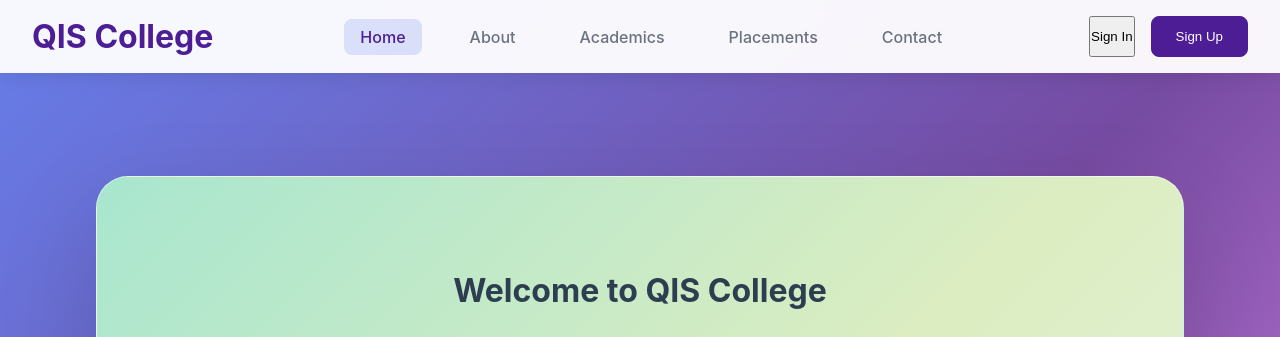
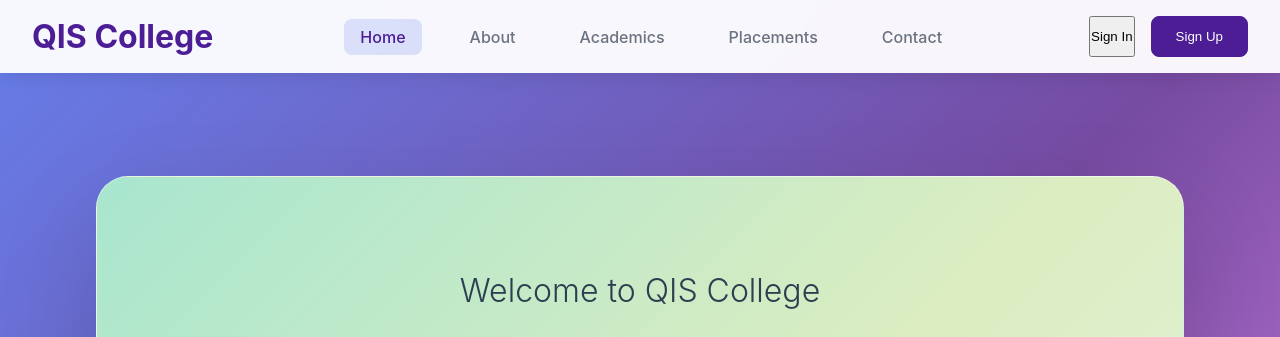
Before and after one commit to snehasiri-dev/sdc-task1, a plain HTML site: page index.html in a window 1280 px wide. Shown: the top 337 px of the page. Drawn offline with Linux system fonts and the light colour scheme; grey boxes are pictures that could not be loaded.

Commit message:
font changes

```diff
--- a/style.css
+++ b/style.css
@@ -61,7 +61,7 @@ body {
 }
 
 .content h1 {
-    font-size: 2rem; font-weight: 700; color: #2c3e50;
+    font-size: 2rem; font-weight: 300; color: #2c3e50;
     margin-bottom: 2rem; line-height: 1.1;
 }
 
```
